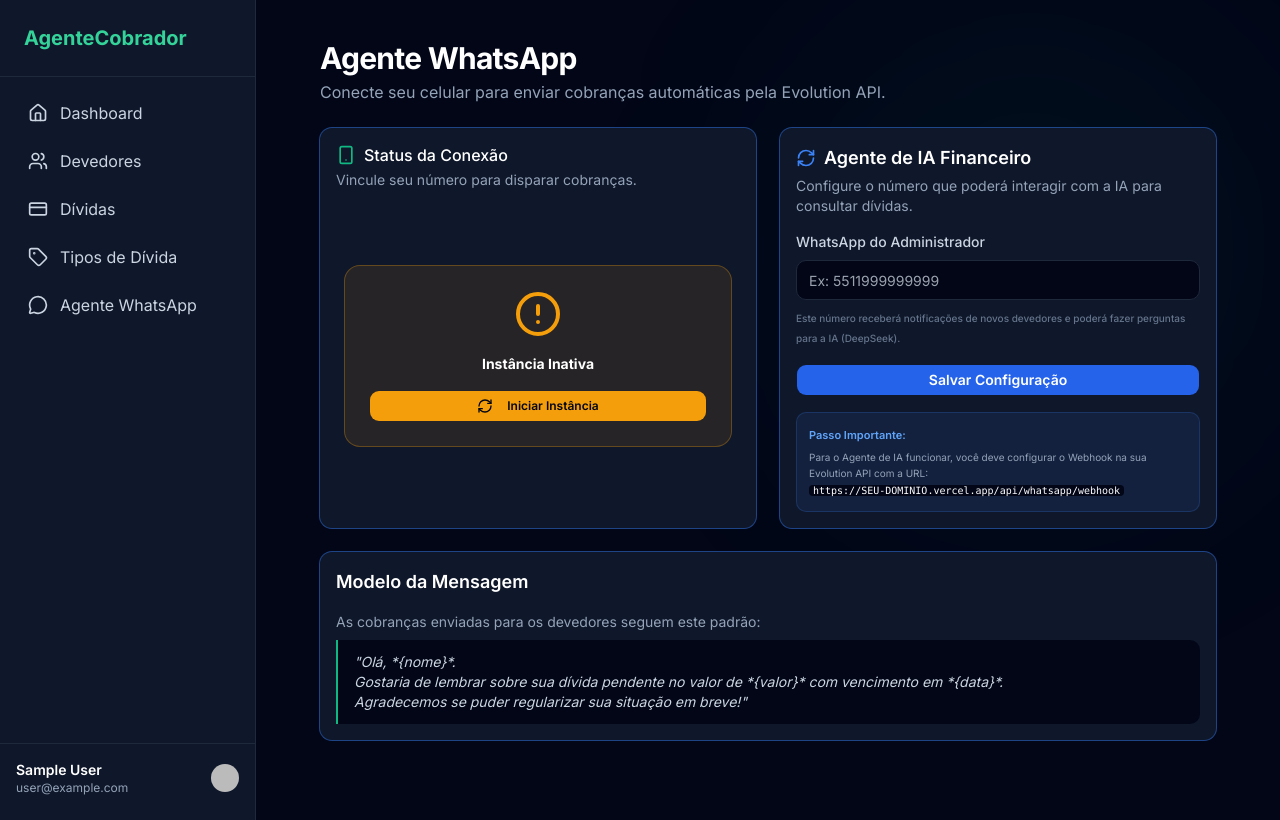
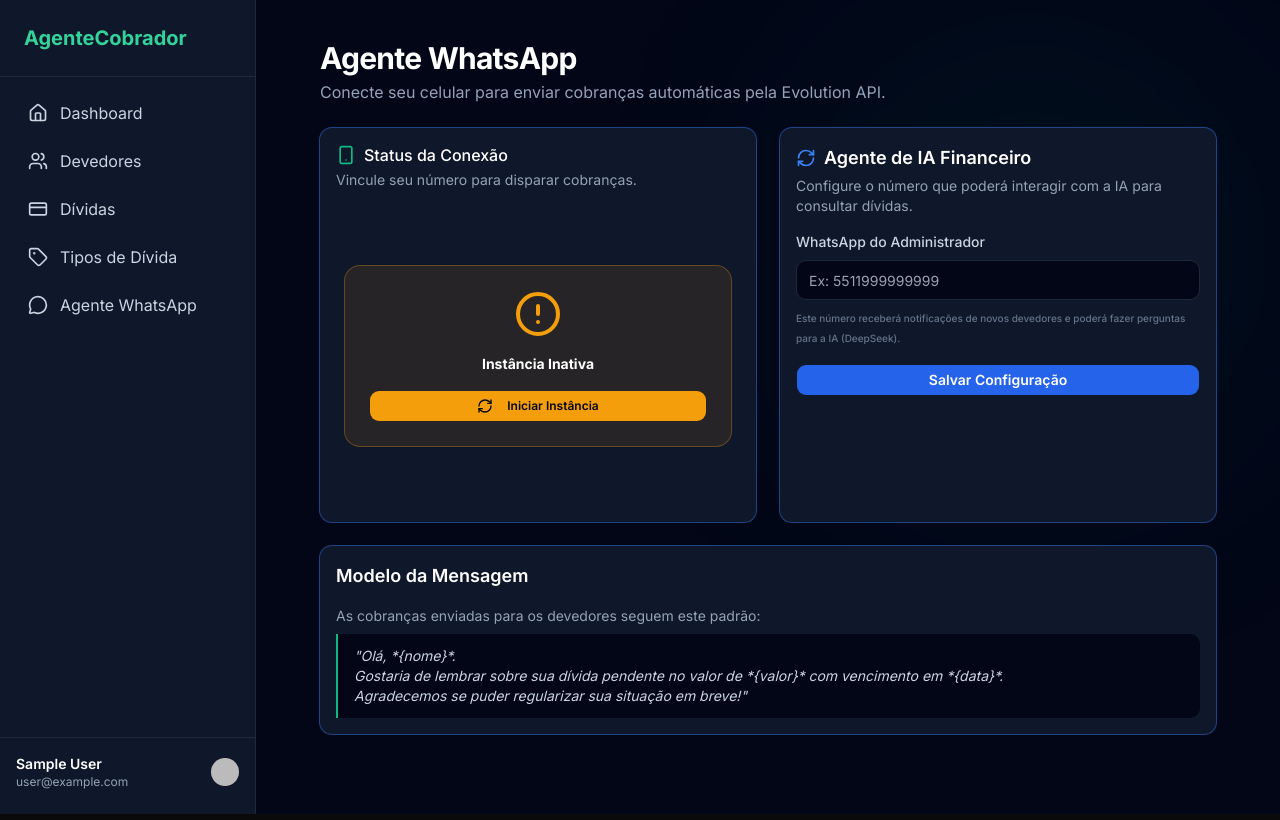
Before and after one commit to kokimotoprojetos/PARA-AGI0T-KKKKK, a Next.js app: page /dashboard/whatsapp in a window 1280 px wide. Built offline with nearby package versions, Linux system fonts and the light colour scheme; no server answers; the database is empty; sample sign-in values are in the browser's storage; some icons are missing.

Commit message:
ui: remove webhook instructions block from whatsapp page

```diff
--- a/src/app/dashboard/whatsapp/page.tsx
+++ b/src/app/dashboard/whatsapp/page.tsx
@@ -188,14 +188,6 @@
             >
               {savingProfile ? <Loader2 className="w-4 h-4 animate-spin mr-2" /> : "Salvar Configuração"}
             </Button>
-
-            <div className="mt-4 p-3 bg-blue-500/10 border border-blue-500/20 rounded-lg">
-              <p className="text-[11px] text-blue-400 font-semibold mb-1">Passo Importante:</p>
-              <p className="text-[10px] text-slate-400 leading-relaxed">
-                Para o Agente de IA funcionar, você deve configurar o Webhook na sua Evolution API com a URL:<br/>
-                <code className="text-white bg-slate-950 px-1 rounded select-all">https://SEU-DOMINIO.vercel.app/api/whatsapp/webhook</code>
-              </p>
-            </div>
           </CardContent>
         </Card>
       </div>
```
